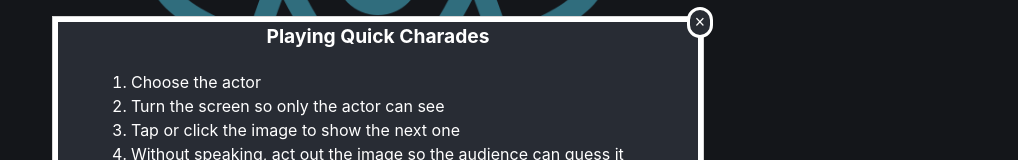
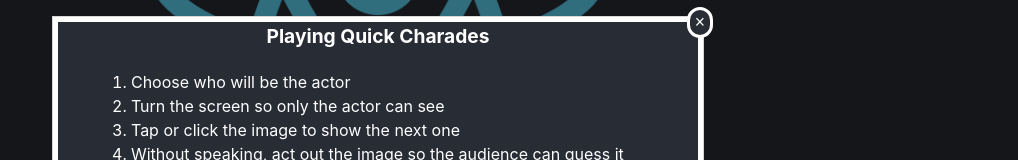
Before and after one commit to mbcodingguy/quick-charades, a React (Create React App) app: page / in a window 1280 px wide. Both pictures are taken after a click on the button 1254 px from the left and 22 px from the top of the page. Shown: the part 276-436 px from the top of the page, without its empty margins (262-1280 px from the left). Built offline with nearby package versions, Linux system fonts and the light colour scheme.

Commit message:
Improve help text Fix duplicate image

```diff
--- a/src/Help.js
+++ b/src/Help.js
@@ -17,7 +17,7 @@
                 <div className="header"> Playing Quick Charades </div>
                 <div className="popup-text">
                     <ol>
-                        <li>Choose the actor</li>
+                        <li>Choose who will be the actor</li>
                         <li>Turn the screen so only the actor can see</li>
                         <li>Tap or click the image to show the next one</li>
                         <li>Without speaking, act out the image so the audience can guess it</li>
--- a/src/ImagesListing.js
+++ b/src/ImagesListing.js
@@ -21,7 +21,6 @@
     {"name":"dog","pic":dog},
     {"name":"fish","pic":fish},
     {"name":"horse","pic":horse},
-    {"name":"bunny","pic":bunny},
     {"name":"lion","pic":lion},
     {"name":"monkey","pic":monkey},
     {"name":"penguin","pic":penguin}
```
